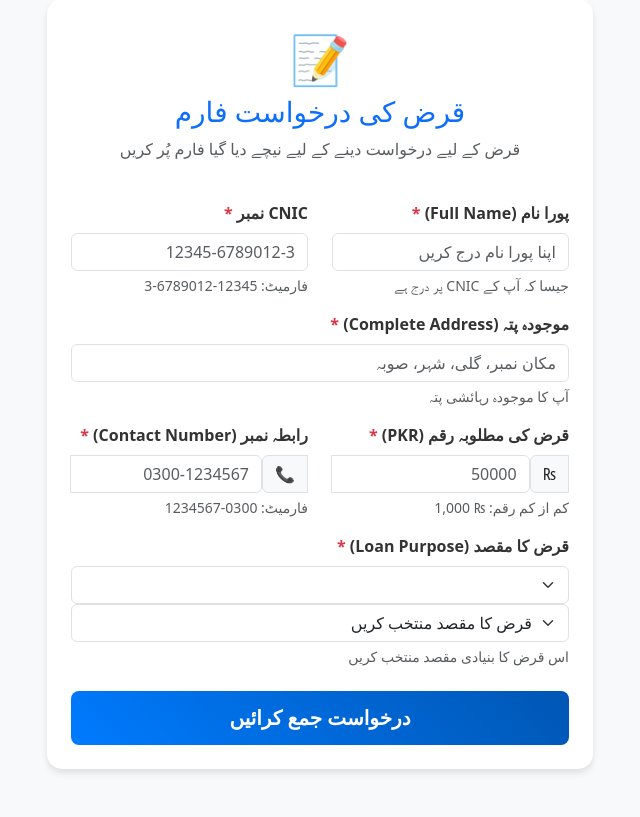
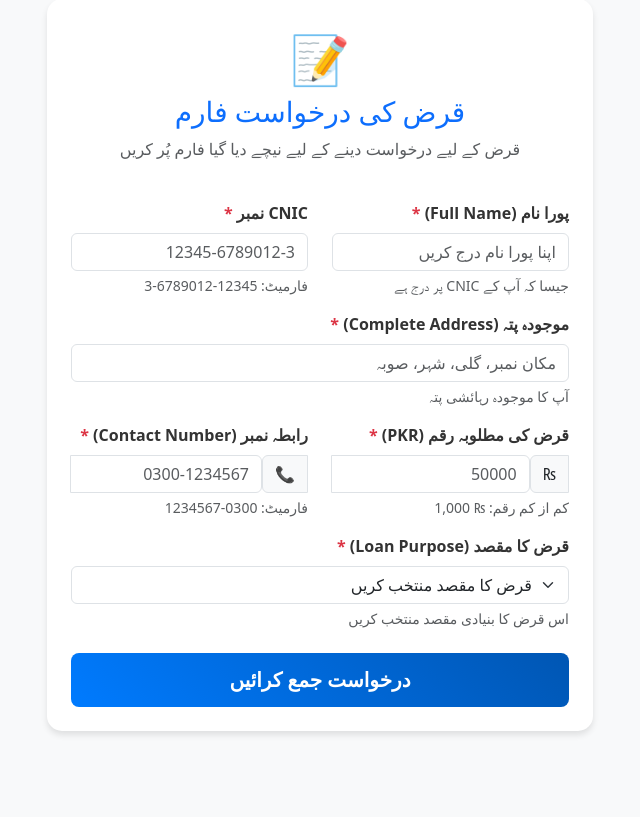
Before and after one commit to ghazanfariqbal630/Loan-Application, a Flask app: page / in a window 1280 px wide. Shown: the part 49-866 px from the top of the page, without its empty margins (320-960 px from the left). After the commit the page ends 784 px from the top, so only its background shows below. Run offline with Flask 3, Linux system fonts and the light colour scheme; lists and menus that the app fills with data are empty.

Commit message:
Update form.html

```diff
--- a/templates/form.html
+++ b/templates/form.html
@@ -132,7 +132,7 @@
             <div class="mb-4">
               <label class="form-label">قرض کا مقصد (Loan Purpose) <span class="text-danger">*</span></label>
 
-              <select class="form-select" name="purpose" id="purposeSelect" required onchange="openPMYPForm(this.value)"></select>
+             <!-- <select class="form-select" name="purpose" id="purposeSelect" required onchange="openPMYPForm(this.value)"></select> -->
 
               <select class="form-select" name="purpose" required>
                 <option value="" selected disabled>قرض کا مقصد منتخب کریں</option>
```
